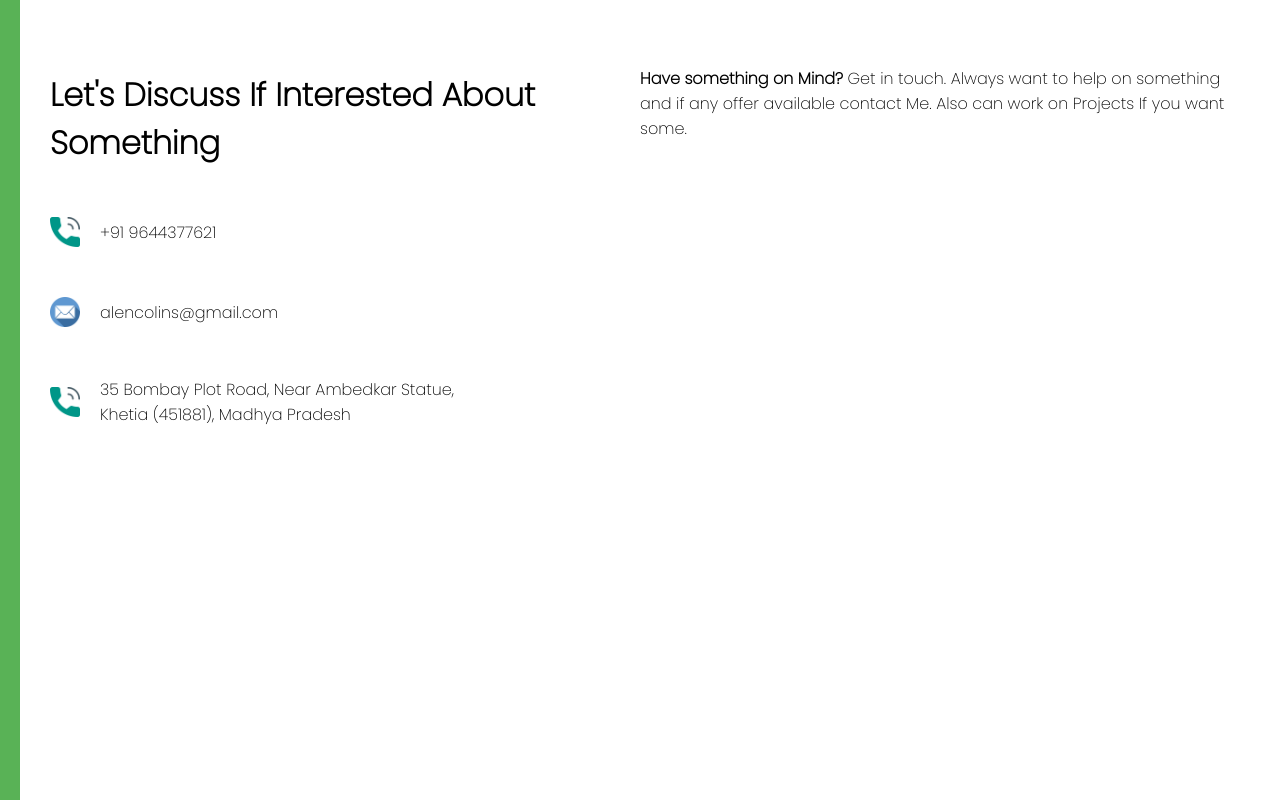
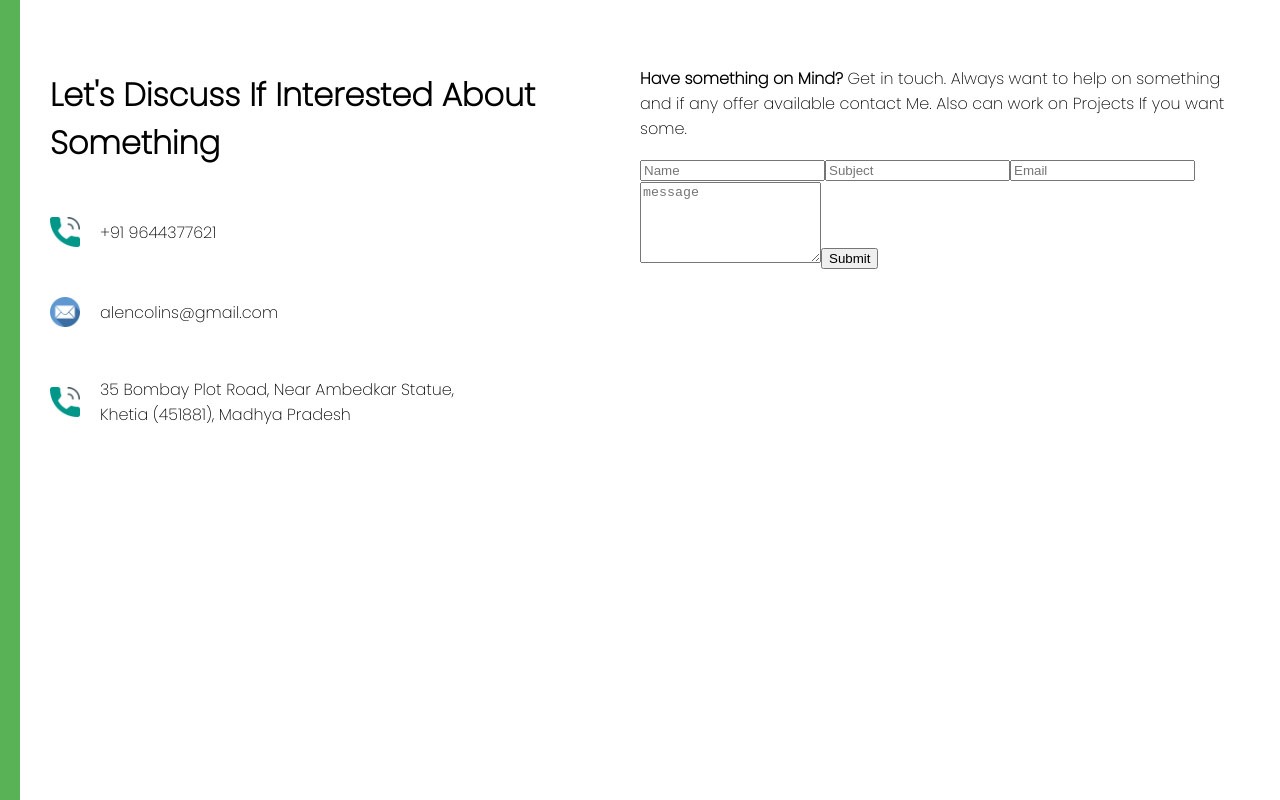
Before and after one commit to sanketbagad/Portfolio, a React (Create React App) app: page / in a window 1280 px wide. Shown: the part 1937-2737 px from the top of the page. Built offline with nearby package versions, Linux system fonts and the light colour scheme.

Commit message:
Starting on Right section :)

```diff
--- a/src/Components/Contact/Contact.js
+++ b/src/Components/Contact/Contact.js
@@ -36,6 +36,13 @@ const Contact = () => {
                     <b>Have something on Mind?</b> Get in touch. Always want to help on something and if any offer available contact Me. Also can work on Projects
                     If you want some.
                 </p>
+                <form>
+                    <input type="text" placeholder="Name" name="user_name" />
+                    <input type="text" placeholder="Subject" name="user_subject" />
+                    <input type="text" placeholder="Email" name="user_email" />
+                    <textarea name="message" rows="5" placeholder="message" />
+                    <button type="submit">Submit</button>
+                </form>
               </div>
 
           </div>
```
